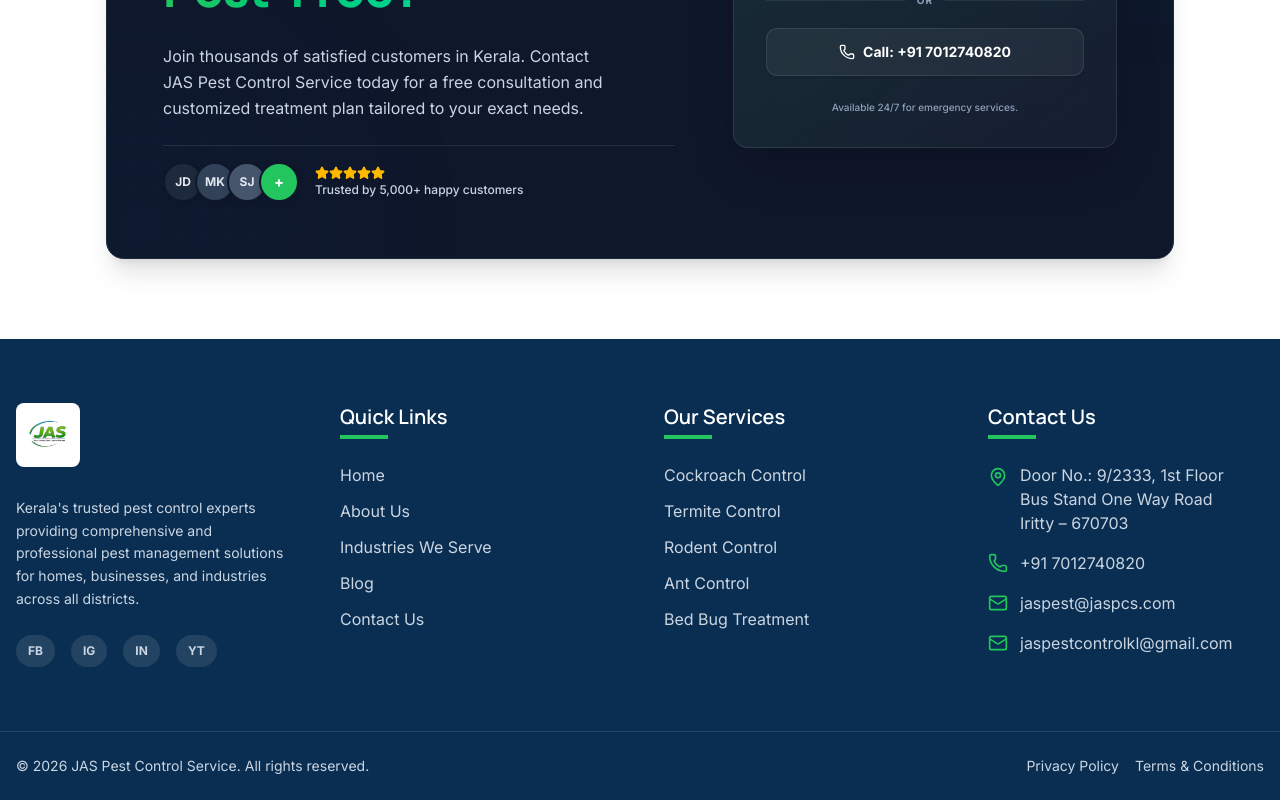
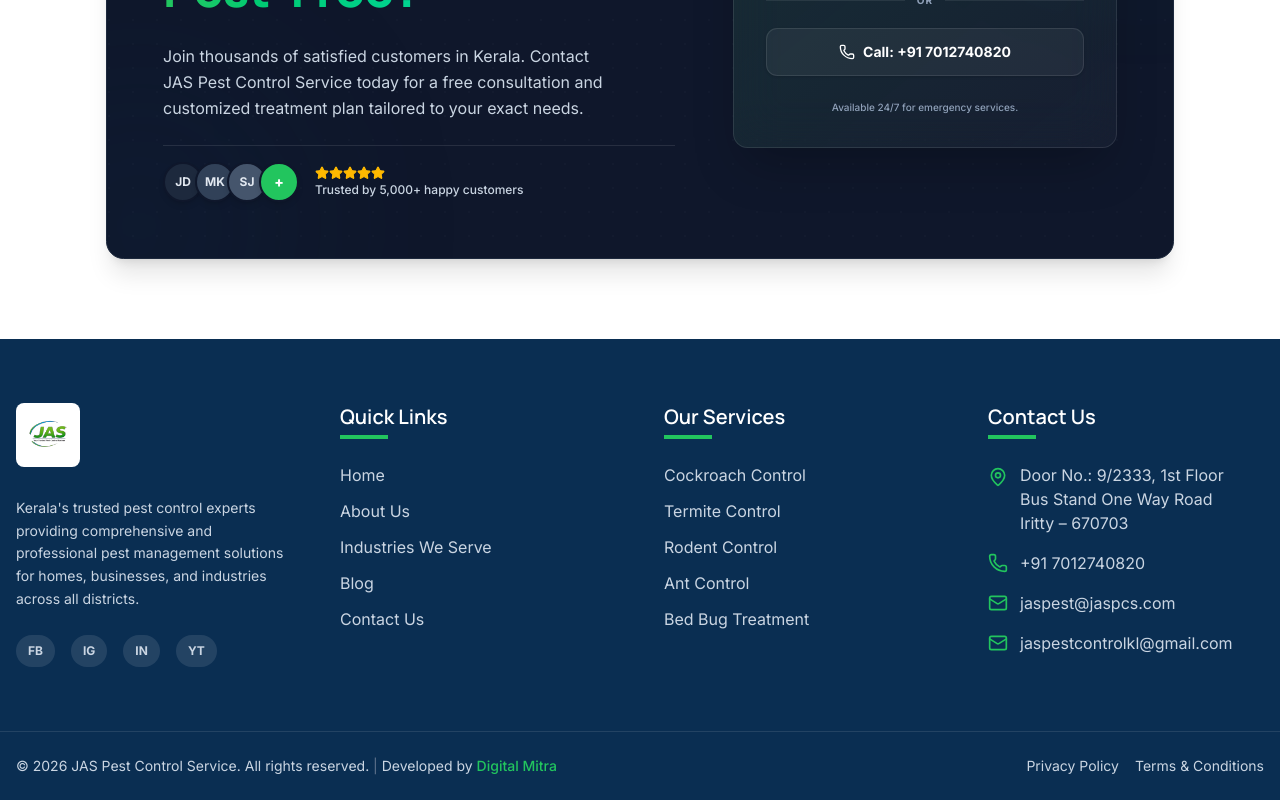
Before and after one commit to Asherprajan/jaspestpcs, a Next.js app: page / in a window 1280 px wide. Shown: the part 6644-7444 px from the top of the page. Built offline with nearby package versions, Linux system fonts and the light colour scheme.

Commit message:
feat: add developer credit link to footer copyright section

```diff
--- a/components/layout/Footer.tsx
+++ b/components/layout/Footer.tsx
@@ -118,7 +118,18 @@
       {/* Bottom Bar */}
       <div className="border-t border-white/10 py-6">
         <div className="container mx-auto px-4 max-w-[1400px] flex flex-col md:flex-row justify-between items-center text-sm">
-          <p>&copy; {new Date().getFullYear()} JAS Pest Control Service. All rights reserved.</p>
+          <p>
+            &copy; {new Date().getFullYear()} JAS Pest Control Service. All rights reserved.{' '}
+            <span className="text-slate-500">|</span> Developed by{' '}
+            <a
+              href="https://www.digitalmitra.co/"
+              target="_blank"
+              rel="noopener noreferrer"
+              className="text-accent hover:text-white transition-colors font-medium"
+            >
+              Digital Mitra
+            </a>
+          </p>
           <div className="flex space-x-4 mt-4 md:mt-0">
             <Link href="/privacy-policy" className="hover:text-white transition-colors">Privacy Policy</Link>
             <Link href="/terms-conditions" className="hover:text-white transition-colors">Terms & Conditions</Link>
```
